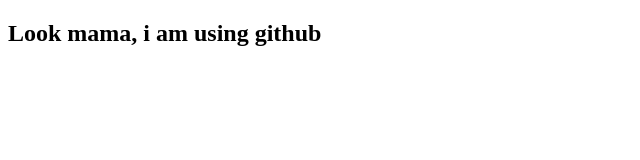
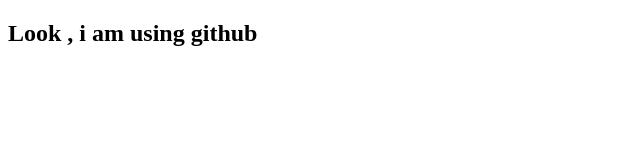
Before and after one commit to rakibulhasan933/my-fist-website, a plain HTML site: page index.html in a window 1280 px wide. Shown: the whole page, without its empty margins (0-640 px from the left). Drawn offline with Linux system fonts and the light colour scheme.

Commit message:
first commit

```diff
--- a/index.html
+++ b/index.html
@@ -6,6 +6,6 @@
     <title>Document</title>
 </head>
 <body>
- <h2>Look mama, i am using github</h2>
+ <h2>Look , i am using github</h2>
 </body>
 </html>
```
Also changed, not shown: 1 other file.
